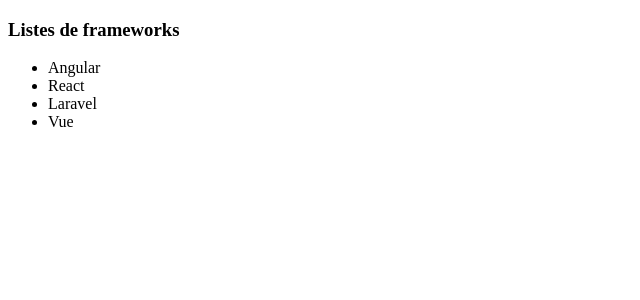
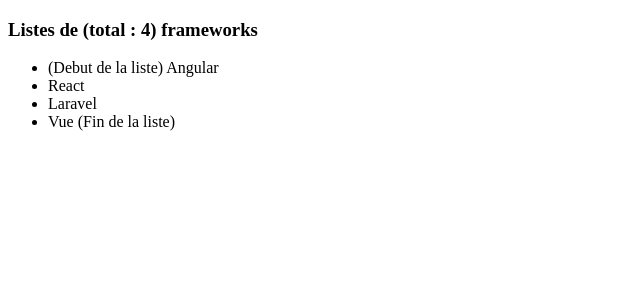
Before and after one commit to hammouyounes/Angular, an Angular app: page / in a window 1280 px wide. Shown: the top 300 px of the page, without its empty margins (0-640 px from the left). Built offline with nearby package versions, Linux system fonts and the light colour scheme.

Commit message:
descovering options in boucles

```diff
--- a/src/app/app.html
+++ b/src/app/app.html
@@ -1,8 +1,14 @@
 <div>
-    <h3>Listes de frameworks</h3>
+    <h3>Listes de (total : {{ liste().length}}) frameworks</h3>
     <ul>
         @for (item of liste();track $index){
-            <li>{{item}}</li>
+            <li>
+                @if($first){<span>(Debut de la liste)</span>}
+                {{item}}
+                @if($last){
+                 <span>(Fin de la liste)</span>
+                }
+            </li>
         }@empty {
             <li>There is no items on the list</li>
         }
```
